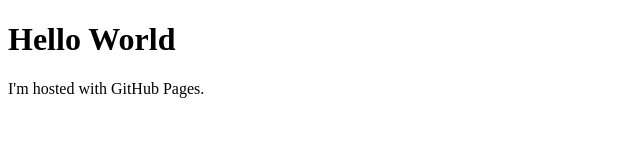
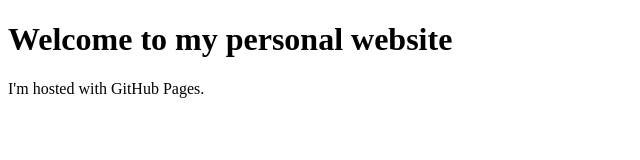
Before and after one commit to dannynguyen3011/manhdungnguyen.github.io, a plain HTML site: page index.html in a window 1280 px wide. Shown: the whole page, without its empty margins (0-640 px from the left). Drawn offline with Linux system fonts and the light colour scheme.

Commit message:
Update index.html

```diff
--- a/index.html
+++ b/index.html
@@ -1,7 +1,7 @@
 <!DOCTYPE html>
 <html>
-<body>
-<h1>Hello World</h1>
-<p>I'm hosted with GitHub Pages.</p>
-</body>
+  <body>
+    <h1>Welcome to my personal website</h1>
+    <p>I'm hosted with GitHub Pages.</p>
+  </body>
 </html>
```
